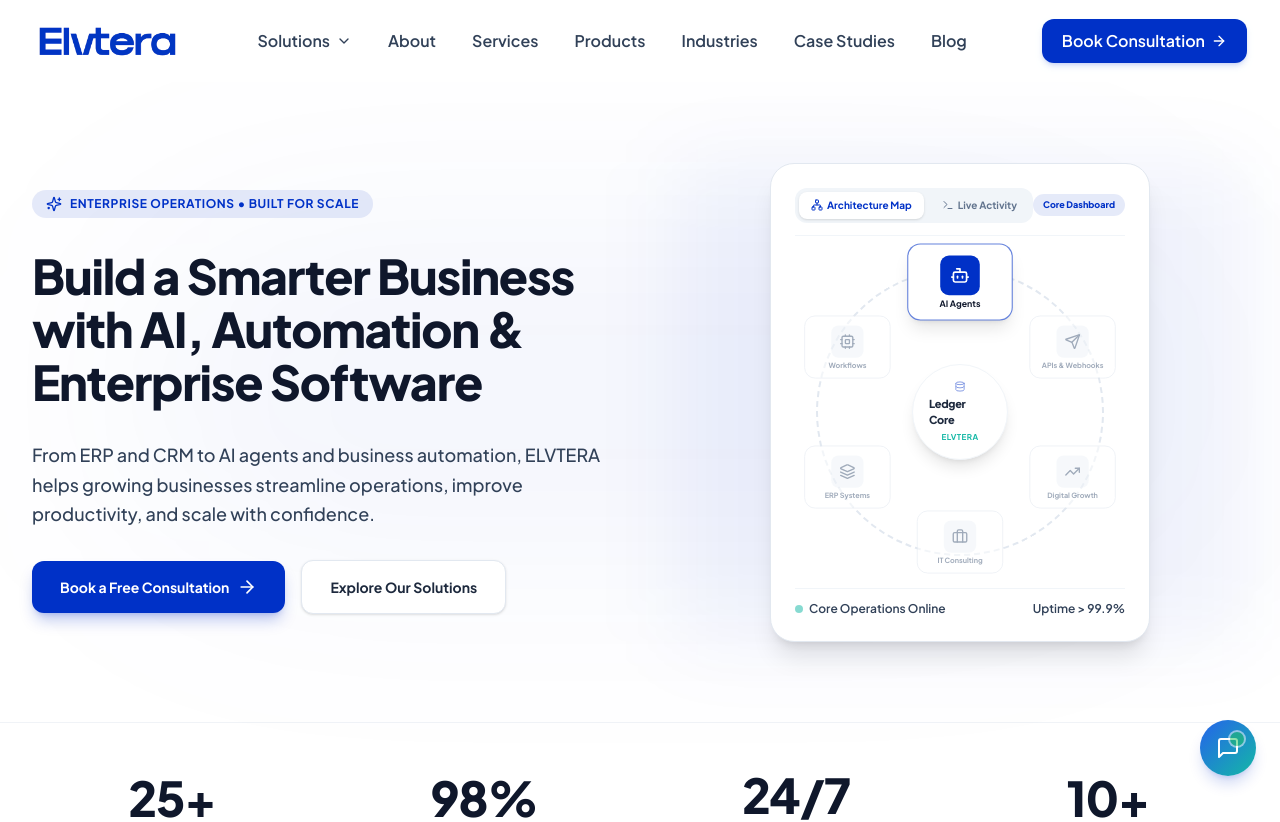
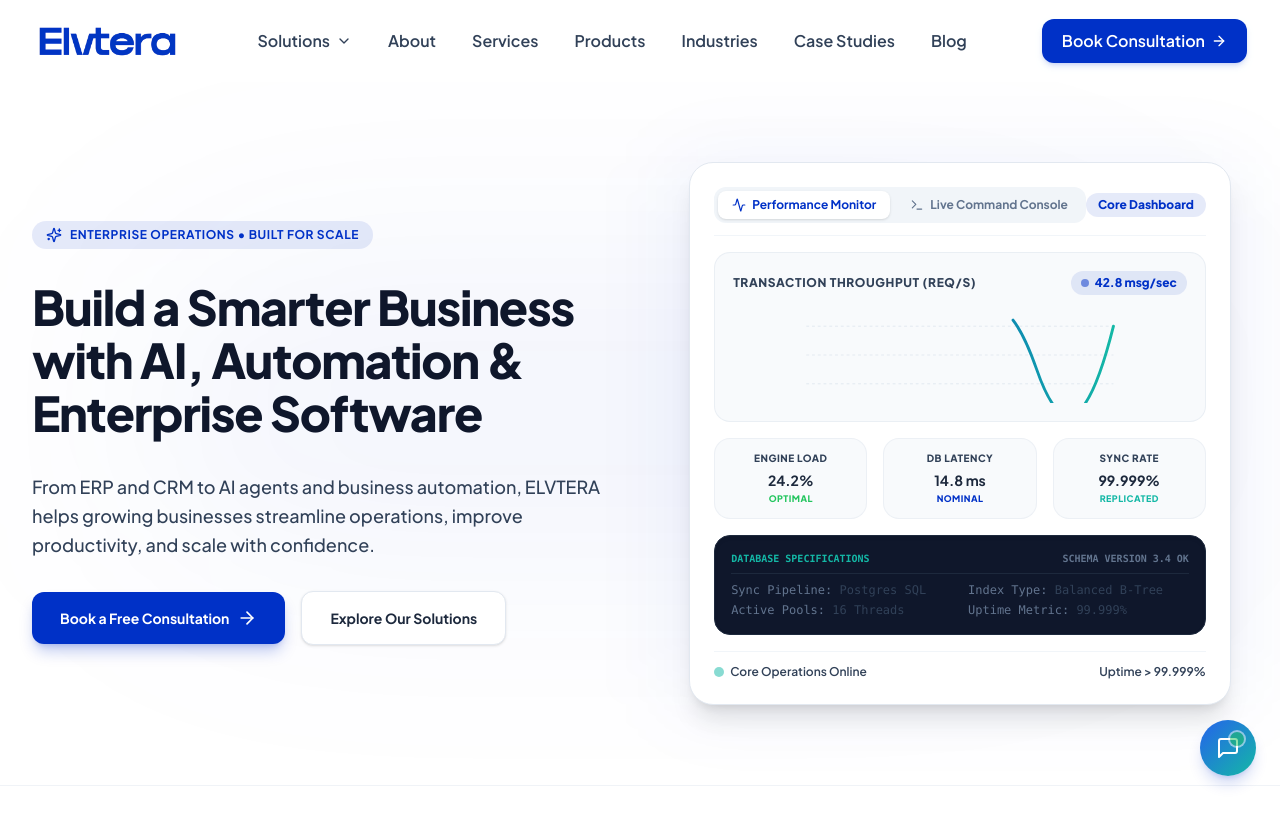
Before and after one commit to Joshuapenielcollins/Elvtera, a React (Vite) app: page / in a window 1280 px wide. Shown: the top 822 px of the page. Built offline with nearby package versions, Linux system fonts and the light colour scheme.

Commit message:
Replace Hero constellation with high-fidelity chart dashboard, and standardize small font text sizes to text-xs/text-sm globally

```diff
--- a/src/pages/Home.tsx
+++ b/src/pages/Home.tsx
@@ -12,13 +12,7 @@
   Database,
   MessageSquare,
   CheckCircle2,
-  Terminal,
-  Network,
-  Layers,
-  Briefcase,
-  Send,
-  Bot,
-  TrendingUp
+  Terminal
 } from 'lucide-react';
 import { StatsCounter } from '../components/StatsCounter';
 import { InteractiveWorkflow } from '../components/InteractiveWorkflow';
@@ -27,8 +21,6 @@
 export const Home: React.FC = () => {
   const [activeFaq, setActiveFaq] = useState<number | null>(null);
   const [visualMode, setVisualMode] = useState<'topology' | 'console'>('topology');
-  const [activeIndex, setActiveIndex] = useState<number>(0);
-  const [rotationAngle, setRotationAngle] = useState<number>(0);
   const [consoleLogs, setConsoleLogs] = useState<{ time: string; type: string; msg: string; color: string }[]>([
     { time: "10:14:02", type: "INGEST", msg: "Received Sales Invoice SI-2026-00492", color: "text-brand-blue" },
     { time: "10:14:05", type: "STOCK", msg: "Deducted yarn batch #FAB-292", color: "text-brand-teal" },
@@ -55,10 +47,6 @@
         ...prev.slice(-3),
         { time: timeStr, ...randomTx }
       ]);
-
-      // Rotate constellation nodes (6 nodes = 360 / 6 = 60 degrees per step)
-      setActiveIndex(prev => (prev + 1) % 6);
-      setRotationAngle(prev => prev + 60);
     }, 3000);
 
     return () => clearInterval(interval);
@@ -229,28 +217,28 @@
                   <div className="flex items-center space-x-1.5 bg-slate-100 p-1 rounded-xl">
                     <button
                       onClick={() => setVisualMode('topology')}
-                      className={`flex items-center space-x-1 px-3 py-1.5 rounded-lg text-[10px] font-bold transition-all cursor-pointer ${
+                      className={`flex items-center space-x-1.5 px-3.5 py-1.5 rounded-lg text-xs font-bold transition-all cursor-pointer ${
                         visualMode === 'topology'
                           ? 'bg-white text-brand-blue shadow-sm'
                           : 'text-slate-500 hover:text-slate-800'
                       }`}
                     >
-                      <Network className="h-3 w-3" />
-                      <span>Architecture Map</span>
+                      <Activity className="h-3.5 w-3.5" />
+                      <span>Performance Monitor</span>
                     </button>
                     <button
                       onClick={() => setVisualMode('console')}
-                      className={`flex items-center space-x-1 px-3 py-1.5 rounded-lg text-[10px] font-bold transition-all cursor-pointer ${
+                      className={`flex items-center space-x-1.5 px-3.5 py-1.5 rounded-lg text-xs font-bold transition-all cursor-pointer ${
                         visualMode === 'console'
                           ? 'bg-white text-brand-blue shadow-sm'
                           : 'text-slate-500 hover:text-slate-800'
                       }`}
                     >
-                      <Terminal className="h-3 w-3" />
-                      <span>Live Activity</span>
+                      <Terminal className="h-3.5 w-3.5" />
+                      <span>Live Command Console</span>
                     </button>
                   </div>
-                  <span className="text-[9px] bg-brand-blue/10 text-brand-blue font-extrabold px-2.5 py-1 rounded-full">
+                  <span className="text-xs bg-brand-blue/10 text-brand-blue font-extrabold px-3 py-1 rounded-full">
                     Core Dashboard
                   </span>
                 </div>
@@ -259,86 +247,90 @@
                 <div className="grow flex flex-col justify-center py-4 relative min-h-[280px]">
 
                   {visualMode === 'topology' ? (
-                    /* Orbiting Constellation Map (Inspiration: CubeAI Solutions) */
-                    <div className="w-full h-full flex items-center justify-center scale-[0.8] sm:scale-100 select-none">
-                      <div className="relative w-80 h-80 flex items-center justify-center">
+                    /* Performance Monitor Mock (High-Fidelity Dashboard) */
+                    <div className="w-full h-full flex flex-col justify-center space-y-4 select-none">
 
-                        {/* Central Ledger Core Node */}
-                        <div className="absolute left-1/2 top-1/2 -translate-x-1/2 -translate-y-1/2 z-20">
-                          <div className="w-24 h-24 bg-white rounded-full shadow-lg flex flex-col items-center justify-center border border-slate-100 p-4">
-                            <Database className="h-6 w-6 text-brand-blue animate-pulse mb-1" />
-                            <span className="font-display font-extrabold text-[11px] text-slate-800 tracking-tight">Ledger Core</span>
-                            <span className="text-[8px] font-bold text-brand-teal uppercase tracking-wider mt-0.5">ELVTERA</span>
-                          </div>
+                      {/* Operational Throughput Line Graph Card */}
+                      <div className="bg-slate-50 border border-slate-200/60 rounded-2xl p-4.5 relative overflow-hidden">
+                        <div className="flex items-center justify-between mb-3">
+                          <span className="text-xs font-extrabold text-slate-450 uppercase tracking-wider">Transaction Throughput (req/s)</span>
+                          <span className="text-xs font-extrabold text-brand-blue flex items-center space-x-1.5 bg-brand-blue/10 px-2.5 py-1 rounded-full">
+                            <span className="h-2 w-2 rounded-full bg-brand-blue animate-pulse"></span>
+                            <span>42.8 msg/sec</span>
+                          </span>
                         </div>
 
-                        {/* Orbiting Ring container (rotates by -rotationAngle) */}
-                        <div
-                          className="absolute inset-0 transition-transform duration-1000 ease-out"
-                          style={{ transform: `rotate(${-rotationAngle}deg)` }}
-                        >
-                          {/* Orbit dashed circle line */}
-                          <div className="absolute inset-4 rounded-full border-2 border-dashed border-slate-200 pointer-events-none"></div>
+                        <svg className="w-full h-24" viewBox="0 0 320 100" fill="none" xmlns="http://www.w3.org/2000/svg">
+                          <line x1="0" y1="20" x2="320" y2="20" stroke="#e2e8f0" strokeWidth="1" strokeDasharray="3 3" />
+                          <line x1="0" y1="50" x2="320" y2="50" stroke="#e2e8f0" strokeWidth="1" strokeDasharray="3 3" />
+                          <line x1="0" y1="80" x2="320" y2="80" stroke="#e2e8f0" strokeWidth="1" strokeDasharray="3 3" />
+                          <path
+                            d="M0 75 Q 40 30, 80 80 T 160 40 T 240 65 T 320 20"
+                            fill="none"
+                            stroke="url(#chart-grad)"
+                            strokeWidth="3"
+                            strokeLinecap="round"
+                            style={{
+                              strokeDasharray: '400',
+                              strokeDashoffset: '0',
+                              animation: 'drawChart 8s linear infinite'
+                            }}
+                          />
+                          <defs>
+                            <linearGradient id="chart-grad" x1="0" y1="0" x2="1" y2="0">
+                              <stop offset="0%" stopColor="#0031c7" />
+                              <stop offset="100%" stopColor="#14b8a6" />
+                            </linearGradient>
+                          </defs>
+                        </svg>
+                      </div>
 
-                          {/* Map of the 6 nodes */}
-                          {[
-                            { label: "ERP Systems", icon: Layers },
-                            { label: "Workflows", icon: Cpu },
-                            { label: "AI Agents", icon: Bot },
-                            { label: "APIs & Webhooks", icon: Send },
-                            { label: "Digital Growth", icon: TrendingUp },
-                            { label: "IT Consulting", icon: Briefcase }
-                          ].map((node, index) => {
-                            const angle = (60 * index - 90) * (Math.PI / 180);
-                            const radius = 130; // px
-                            const x = radius * Math.cos(angle);
-                            const y = radius * Math.sin(angle);
-                            const isActive = index === activeIndex;
-                            const Icon = node.icon;
+                      {/* DB Performance circular stats / Gauges */}
+                      <div className="grid grid-cols-3 gap-4">
+                        <div className="bg-slate-50 border border-slate-200/50 p-3 rounded-2xl text-center">
+                          <span className="text-[10px] font-extrabold text-slate-450 uppercase block tracking-wider">Engine Load</span>
+                          <span className="text-sm font-bold text-slate-800 block mt-1">24.2%</span>
+                          <span className="text-[9px] text-brand-success font-extrabold block mt-0.5 uppercase tracking-wider">Optimal</span>
+                        </div>
+                        <div className="bg-slate-50 border border-slate-200/50 p-3 rounded-2xl text-center">
+                          <span className="text-[10px] font-extrabold text-slate-450 uppercase block tracking-wider">DB Latency</span>
+                          <span className="text-sm font-bold text-slate-800 block mt-1">14.8 ms</span>
+                          <span className="text-[9px] text-brand-blue font-extrabold block mt-0.5 uppercase tracking-wider">Nominal</span>
+                        </div>
+                        <div className="bg-slate-50 border border-slate-200/50 p-3 rounded-2xl text-center">
+                          <span className="text-[10px] font-extrabold text-slate-450 uppercase block tracking-wider">Sync Rate</span>
+                          <span className="text-sm font-bold text-slate-800 block mt-1">99.999%</span>
+                          <span className="text-[9px] text-brand-teal font-extrabold block mt-0.5 uppercase tracking-wider">Replicated</span>
+                        </div>
+                      </div>
 
-                            return (
-                              <div
-                                key={index}
-                                className="absolute top-1/2 left-1/2 transition-all duration-500"
-                                style={{
-                                  transform: `translate(calc(-50% + ${x}px), calc(-50% + ${y}px)) rotate(${rotationAngle}deg)`
-                                }}
-                              >
-                                <div className={`flex flex-col items-center justify-center p-2.5 rounded-xl transition-all duration-300 w-24 border ${
-                                  isActive
-                                    ? "bg-white shadow-lg scale-110 border-brand-blue/60"
-                                    : "bg-white/95 scale-90 opacity-60 border-slate-200"
-                                }`}>
-                                  <div className={`w-9 h-9 rounded-lg flex items-center justify-center transition-all duration-300 ${
-                                    isActive ? "bg-brand-blue text-white" : "bg-slate-100 text-slate-500"
-                                  }`}>
-                                    <Icon className="h-4.5 w-4.5" />
-                                  </div>
-                                  <span className={`text-[8px] font-bold mt-1 text-center whitespace-nowrap leading-none ${
-                                    isActive ? "text-slate-900" : "text-slate-500"
-                                  }`}>
-                                    {node.label}
-                                  </span>
-                                </div>
-                              </div>
-                            );
-                          })}
+                      {/* Technical Spec Matrix Console */}
+                      <div className="bg-slate-900 text-slate-350 p-4 rounded-2xl font-mono text-xs text-left space-y-1.5 select-none border border-slate-800 shadow-inner">
+                        <div className="flex justify-between border-b border-slate-800 pb-2 mb-2 font-bold text-[10px]">
+                          <span className="text-brand-teal">DATABASE SPECIFICATIONS</span>
+                          <span className="text-slate-500">SCHEMA VERSION 3.4 OK</span>
                         </div>
+                        <div className="grid grid-cols-2 gap-x-4 gap-y-1">
+                          <div><span className="text-slate-500">Sync Pipeline:</span> Postgres SQL</div>
+                          <div><span className="text-slate-500">Index Type:</span> Balanced B-Tree</div>
+                          <div><span className="text-slate-500">Active Pools:</span> 16 Threads</div>
+                          <div><span className="text-slate-500">Uptime Metric:</span> 99.999%</div>
+                        </div>
+                      </div>
 
-                      </div>
                     </div>
                   ) : (
                     /* Live Transaction Logs Console */
-                    <div className="bg-slate-950 text-slate-300 p-4.5 rounded-2xl font-mono text-[10px] text-left space-y-2 border border-slate-800 shadow-inner select-none h-full flex flex-col justify-center">
-                      <div className="flex items-center justify-between text-[9px] text-slate-500 font-bold border-b border-slate-900 pb-2 mb-1 shrink-0">
+                    <div className="bg-slate-950 text-slate-300 p-4.5 rounded-2xl font-mono text-xs text-left space-y-2 border border-slate-800 shadow-inner select-none h-full flex flex-col justify-center">
+                      <div className="flex items-center justify-between text-[10px] text-slate-500 font-bold border-b border-slate-900 pb-2 mb-1.5 shrink-0">
                         <span>LIVE EVENT STREAM</span>
-                        <span className="text-brand-teal flex items-center space-x-1 animate-pulse">
-                          <span className="h-1.5 w-1.5 rounded-full bg-brand-teal"></span>
+                        <span className="text-brand-teal flex items-center space-x-1.5 animate-pulse">
+                          <span className="h-2 w-2 rounded-full bg-brand-teal"></span>
                           <span>ACTIVE</span>
                         </span>
                       </div>
 
-                      <div className="space-y-2 grow flex flex-col justify-end">
+                      <div className="space-y-2.5 grow flex flex-col justify-end">
                         {consoleLogs.map((log, lIdx) => (
                           <div key={lIdx} className="flex items-start space-x-2 transition-all duration-300 animate-fadeInUp">
                             <span className="text-slate-500 shrink-0">[{log.time}]</span>
@@ -355,12 +347,12 @@
                 {/* Status Footer */}
                 <div className="pt-3 border-t border-slate-100 flex items-center justify-between text-xs text-slate-450 font-semibold mt-auto shrink-0">
                   <div className="flex items-center space-x-1.5">
-                    <span className="h-2 w-2 rounded-full bg-brand-teal animate-pulse"></span>
-                    <span className="text-[10px] sm:text-xs">
+                    <span className="h-2.5 w-2.5 rounded-full bg-brand-teal animate-pulse"></span>
+                    <span className="text-xs">
                       Core Operations Online
                     </span>
                   </div>
-                  <span className="text-[10px] sm:text-xs">Uptime &gt; 99.9%</span>
+                  <span className="text-xs">Uptime &gt; 99.999%</span>
                 </div>
 
               </div>
@@ -534,41 +526,41 @@
 
                   {/* Column 1: Sources */}
                   <div className="space-y-3">
-                    <span className="text-[10px] font-bold text-slate-450 uppercase block">Sources</span>
+                    <span className="text-xs font-bold text-slate-450 uppercase block">Sources</span>
 
                     <div className="bg-white border border-slate-200 p-3 rounded-xl shadow-xs">
                       <MessageSquare className="h-4.5 w-4.5 text-brand-blue mx-auto mb-1.5" />
-                      <span className="text-[10px] font-bold text-slate-800 block">WhatsApp API</span>
+                      <span className="text-xs font-bold text-slate-800 block">WhatsApp API</span>
                     </div>
                     <div className="bg-white border border-slate-200 p-3 rounded-xl shadow-xs">
                       <Users className="h-4.5 w-4.5 text-brand-blue mx-auto mb-1.5" />
-                      <span className="text-[10px] font-bold text-slate-800 block">POS Systems</span>
+                      <span className="text-xs font-bold text-slate-800 block">POS Systems</span>
                     </div>
                   </div>
 
                   {/* Column 2: Pipelines */}
                   <div className="space-y-3">
                     <div className="h-8 flex items-center justify-center">
-                      <span className="text-[10px] font-bold text-brand-teal animate-pulse">Syncing...</span>
+                      <span className="text-xs font-bold text-brand-teal animate-pulse">Syncing...</span>
                     </div>
 
                     <div className="bg-brand-blue text-white p-4.5 rounded-xl shadow-md border border-brand-blue">
                       <Cpu className="h-6 w-6 mx-auto mb-1.5 text-white animate-spin" style={{ animationDuration: '6s' }} />
-                      <span className="text-[10px] font-extrabold uppercase tracking-wider block">Elvtera Core</span>
+                      <span className="text-xs font-extrabold uppercase tracking-wider block">Elvtera Core</span>
                     </div>
                   </div>
 
                   {/* Column 3: Ledger */}
                   <div className="space-y-3">
-                    <span className="text-[10px] font-bold text-slate-450 uppercase block">Ledger</span>
+                    <span className="text-xs font-bold text-slate-450 uppercase block">Ledger</span>
 
                     <div className="bg-white border border-slate-200 p-3 rounded-xl shadow-xs">
                       <Database className="h-4.5 w-4.5 text-brand-teal mx-auto mb-1.5" />
-                      <span className="text-[10px] font-bold text-slate-800 block">PostgreSQL</span>
+                      <span className="text-xs font-bold text-slate-800 block">PostgreSQL</span>
                     </div>
                     <div className="bg-white border border-slate-200 p-3 rounded-xl shadow-xs">
                       <CheckCircle className="h-4.5 w-4.5 text-brand-teal mx-auto mb-1.5" />
-                      <span className="text-[10px] font-bold text-slate-800 block">GAAP Ledger</span>
+                      <span className="text-xs font-bold text-slate-800 block">GAAP Ledger</span>
                     </div>
                   </div>
 
@@ -606,33 +598,33 @@
             <div className="lg:col-span-7 grid grid-cols-1 sm:grid-cols-2 gap-6 text-left">
 
               <div className="bg-slate-50 border border-slate-200/80 rounded-2xl p-6 space-y-2">
-                <span className="text-[10px] font-extrabold uppercase tracking-wider text-brand-blue block">Apex Textile Group</span>
+                <span className="text-xs font-extrabold uppercase tracking-wider text-brand-blue block">Apex Textile Group</span>
                 <h3 className="font-display font-extrabold text-3xl text-slate-950">60%</h3>
-                <p className="text-xs text-slate-500 font-semibold leading-relaxed">
+                <p className="text-sm text-slate-500 font-semibold leading-relaxed">
                   Reduction in weekly administrative hours via unified materials reordering.
                 </p>
               </div>
 
               <div className="bg-slate-50 border border-slate-200/80 rounded-2xl p-6 space-y-2">
-                <span className="text-[10px] font-extrabold uppercase tracking-wider text-brand-blue block">MedTech Distribution</span>
+                <span className="text-xs font-extrabold uppercase tracking-wider text-brand-blue block">MedTech Distribution</span>
                 <h3 className="font-display font-extrabold text-3xl text-slate-950">42%</h3>
-                <p className="text-xs text-slate-500 font-semibold leading-relaxed">
+                <p className="text-sm text-slate-500 font-semibold leading-relaxed">
                   Increase in inbound booked consultations using AI phone call qualifiers.
                 </p>
               </div>
 
               <div className="bg-slate-50 border border-slate-200/80 rounded-2xl p-6 space-y-2">
-                <span className="text-[10px] font-extrabold uppercase tracking-wider text-brand-blue block">System Stability</span>
+                <span className="text-xs font-extrabold uppercase tracking-wider text-brand-blue block">System Stability</span>
                 <h3 className="font-display font-extrabold text-3xl text-slate-950">99.99%</h3>
-                <p className="text-xs text-slate-500 font-semibold leading-relaxed">
+                <p className="text-sm text-slate-500 font-semibold leading-relaxed">
                   Database general ledger availability during high-traffic transactional queues.
                 </p>
               </div>
 
               <div className="bg-slate-50 border border-slate-200/80 rounded-2xl p-6 space-y-2">
-                <span className="text-[10px] font-extrabold uppercase tracking-wider text-brand-blue block">Financial Closure</span>
+                <span className="text-xs font-extrabold uppercase tracking-wider text-brand-blue block">Financial Closure</span>
                 <h3 className="font-display font-extrabold text-3xl text-slate-950">85%</h3>
-                <p className="text-xs text-slate-500 font-semibold leading-relaxed">
+                <p className="text-sm text-slate-500 font-semibold leading-relaxed">
                   Reduction in end-of-month general balance sheets reconciliation logs.
                 </p>
               </div>
--- a/src/pages/Services.tsx
+++ b/src/pages/Services.tsx
@@ -373,7 +373,7 @@
                   <ol className="space-y-2 text-sm">
                     {activePillar.workflow.map((step, sIdx) => (
                       <li key={sIdx} className="flex items-center space-x-2">
-                        <span className="h-5 w-5 rounded-full bg-brand-teal/10 text-brand-teal flex items-center justify-center font-bold text-[11px] shrink-0">
+                        <span className="h-5 w-5 rounded-full bg-brand-teal/10 text-brand-teal flex items-center justify-center font-bold text-xs shrink-0">
                           {sIdx + 1}
                         </span>
                         <span className="text-slate-750 font-semibold">{step}</span>
@@ -437,9 +437,9 @@
                                 {feat.name}
                               </Link>
                             </td>
-                            <td className="px-5 py-4 text-slate-600 font-medium">
+                            <td className="px-5 py-4 text-slate-600 font-medium text-sm">
                               {feat.specs}
-                              <Link to={feat.path} className="ml-2 inline-flex items-center text-[10px] text-brand-teal font-extrabold hover:underline">
+                              <Link to={feat.path} className="ml-2 inline-flex items-center text-xs text-brand-teal font-extrabold hover:underline">
                                 <span>View Details</span>
                                 <ArrowRight className="h-2.5 w-2.5 ml-0.5" />
                               </Link>
```
Also changed, not shown: src/index.css (+12 -0 lines), src/pages/CaseStudies.tsx (+11 -11 lines), src/pages/Industries.tsx (+5 -5 lines).
